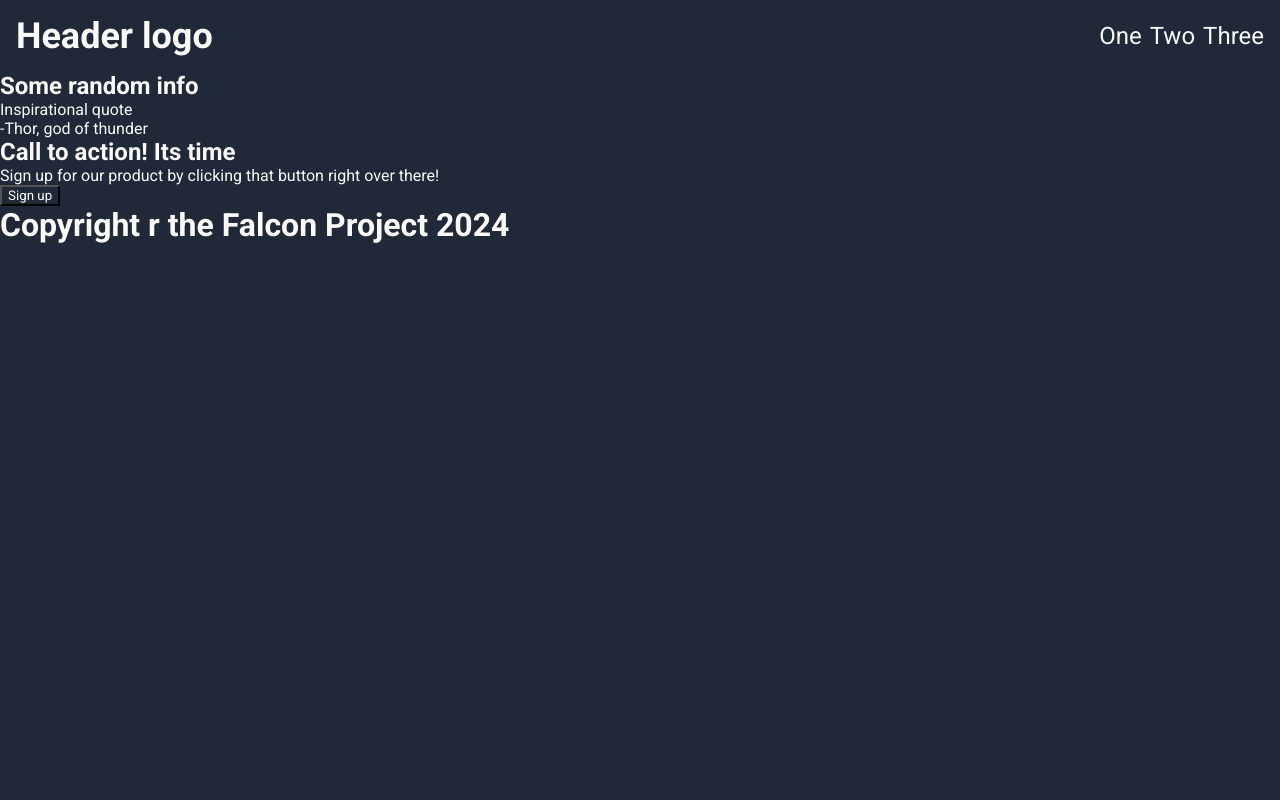
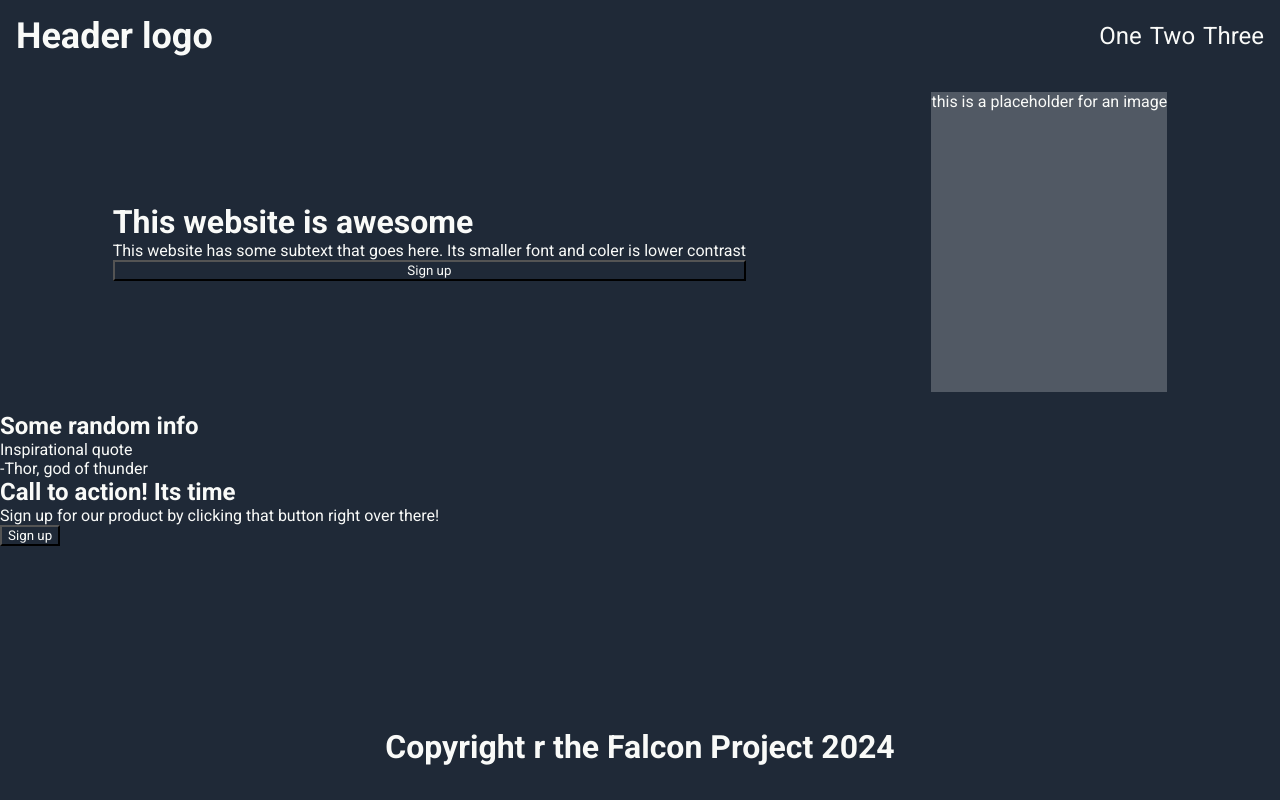
Before and after one commit to RubyFalcon/landing-page, a plain HTML site: page index.html in a window 1280 px wide. Drawn offline with Linux system fonts and the light colour scheme.

Commit message:
style main using flex

```diff
--- a/index.html
+++ b/index.html
@@ -22,6 +22,17 @@
        </nav>
     </header>
     <main>
+        <div class="awesome">
+            <div class="vert-container">
+                <h1>This website is awesome</h1>
+                <p>This website has some subtext that goes here. Its smaller font and coler is lower contrast</p>
+                <button>Sign up</button>
+
+            </div>
+            <div class="img-container">
+                this is a placeholder for an image
+            </div>
+        </div>
         <div class="info">
             <h2>Some random info</h2>
             <div class="card">
--- a/style.css
+++ b/style.css
@@ -4,11 +4,13 @@
     font-family: 'Roboto';
     background-color: #1F2937;
     color: #F9FAF8;
+
 }
 
 body{
     display: flex;
     flex-direction: column;
+    min-height: 100vh;
 }
 
 li {
@@ -35,3 +37,37 @@ nav ul {
     justify-content: space-around;
     gap: 8px;
 }
+
+main {
+    flex: 1;
+    display: flex;
+    flex-direction: column;
+
+
+}
+.awesome {
+    display: flex;
+    flex-direction: row;
+    flex-wrap: wrap;
+    justify-content: space-around;
+    align-items: center;
+    height: 300px;
+    margin: 20px;
+}
+
+footer{
+    height: 72px;
+    display: flex;
+    justify-content: center;
+}
+
+.vert-container {
+    display: flex;
+    flex-direction: column;
+}
+
+.img-container {
+    background-color: #f9faf83a;
+    height: 300px;
+    text-align: center;
+}
```
